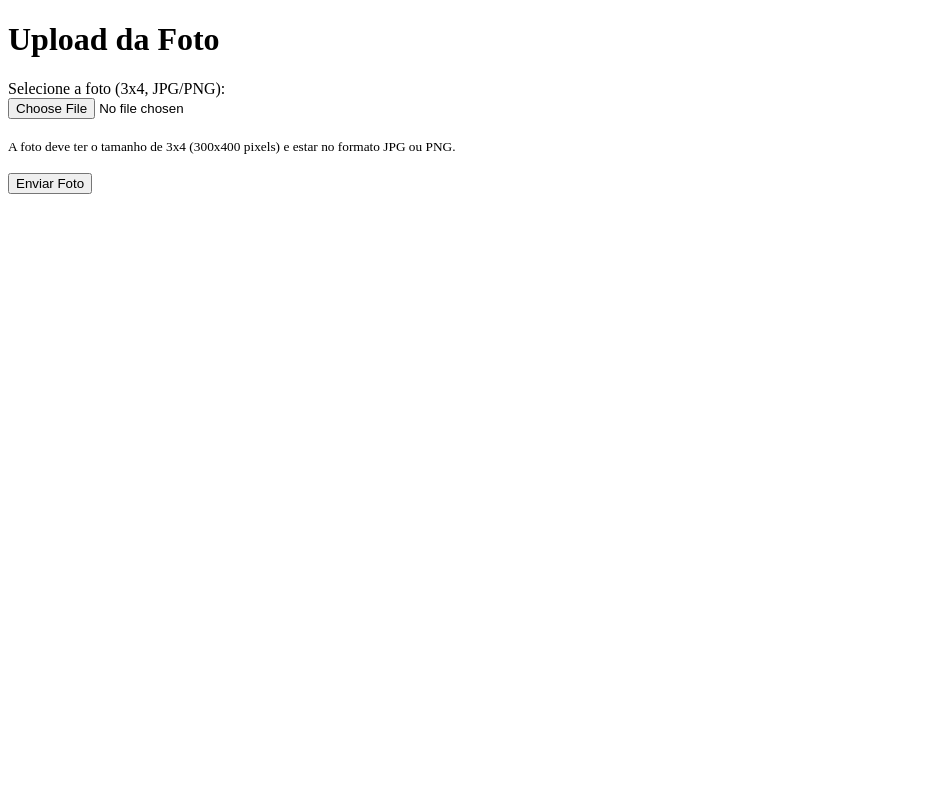
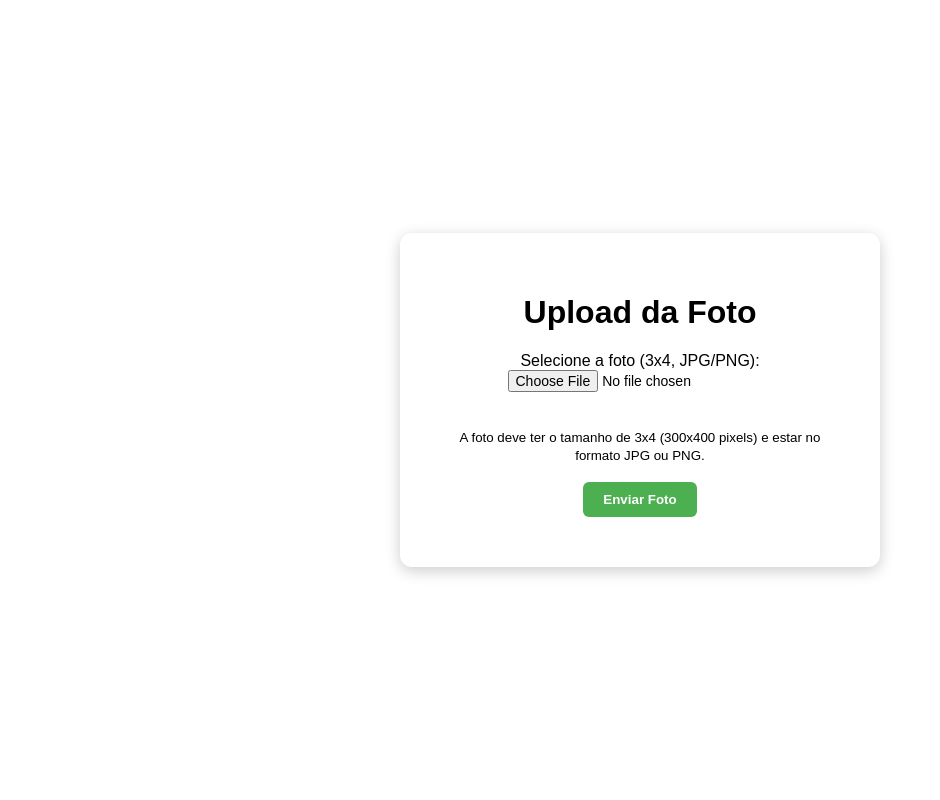
Before and after one commit to Nicolyback/projeto-carteirinha, a Flask app: template templates/upload.html in a window 1280 px wide. Shown: the whole page, without its empty margins (0-940 px from the left). Run offline with Flask 3, Linux system fonts and the light colour scheme; the template is opened without the code that fills it, so the values that code supplies are empty.

Commit message:
Alterações no CSS foram feitas

```diff
--- /dev/null
+++ b/static/css/upload.css
@@ -0,0 +1,65 @@
+body {
+  font-family: Arial, sans-serif;
+  background-color: #ffffff;
+  margin: 0;
+  display: flex;
+  justify-content: center;
+  align-items: center;
+  height: 100vh;
+}
+
+.container {
+  display: flex;
+  justify-content: center;
+  align-items: center;
+  padding: 20px;
+}
+
+.box {
+  background-color: #ffffff;
+  padding: 40px;
+  border-radius: 12px;
+  box-shadow: 0 4px 15px rgba(0, 0, 0, 0.2); /* sombra ao redor */
+  text-align: center;
+  width: 400px;
+}
+
+input[type="file"] {
+  margin: 0 auto;
+  display: block;
+  font-size: 14px;
+}
+
+#mensagemErro {
+  display: block;
+  margin-top: 5px;
+  font-size: 13px;
+  font-weight: bold;
+}
+
+button {
+  padding: 10px 20px;
+  border: none;
+  border-radius: 6px;
+  cursor: pointer;
+  font-weight: bold;
+}
+
+.btn-enviar {
+  background-color: #4CAF50;
+  color: white;
+  margin-bottom: 10px;
+}
+
+.btn-enviar:hover {
+  background-color: #45a049;
+}
+
+.btn-avancar {
+  background-color: #2196F3;
+  color: white;
+}
+
+.btn-avancar:hover {
+  background-color: #0b7dda;
+}
--- a/templates/upload.html
+++ b/templates/upload.html
@@ -3,15 +3,27 @@
 <head>
     <meta charset="UTF-8">
     <title>Upload de Foto</title>
+    <link rel="stylesheet" href="{{ url_for('static', filename='css/upload.css') }}">
 </head>
 <body>
-    <h1>Upload da Foto</h1>
+    <div class="container">
+        <div class="box">
+            <h1>Upload da Foto</h1>
 
-    <form action="/enviar_foto" method="post" enctype="multipart/form-data">
-        <label for="foto">Selecione a foto (3x4, JPG/PNG):</label><br>
-        <input type="file" id="foto" name="foto" accept=".jpg, .jpeg, .png" required><br><br>
-        <small>A foto deve ter o tamanho de 3x4 (300x400 pixels) e estar no formato JPG ou PNG.</small><br><br>
-        <button type="submit">Enviar Foto</button>
-    </form>
+            <form action="/upload" method="post" enctype="multipart/form-data">
+                <label for="foto">Selecione a foto (3x4, JPG/PNG):</label><br>
+                <input type="file" id="foto" name="foto" accept=".jpg, .jpeg, .png" required><br><br>
+                <small>A foto deve ter o tamanho de 3x4 (300x400 pixels) e estar no formato JPG ou PNG.</small><br><br>
+
+                <button type="submit" class="btn-enviar">Enviar Foto</button><br>
+            </form>
+
+            {% if foto_enviada %}
+            <form action="/" method="get">
+                <button type="submit" class="btn-avancar">Visualizar Carteirinha</button>
+            </form>
+            {% endif %}
+        </div>
+    </div>
 </body>
 </html>
```
Also changed, not shown: app_routes.py (+9 -18 lines), views.py (+34 -2 lines).
